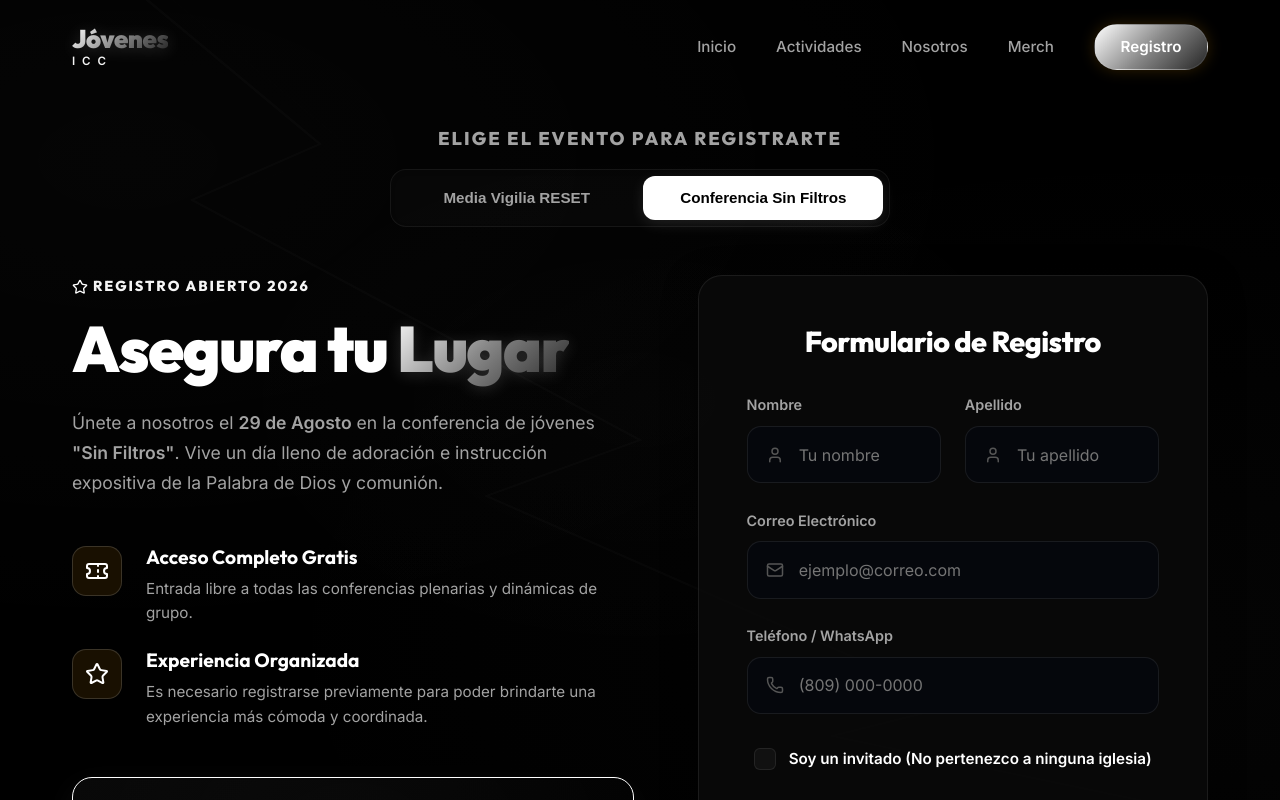
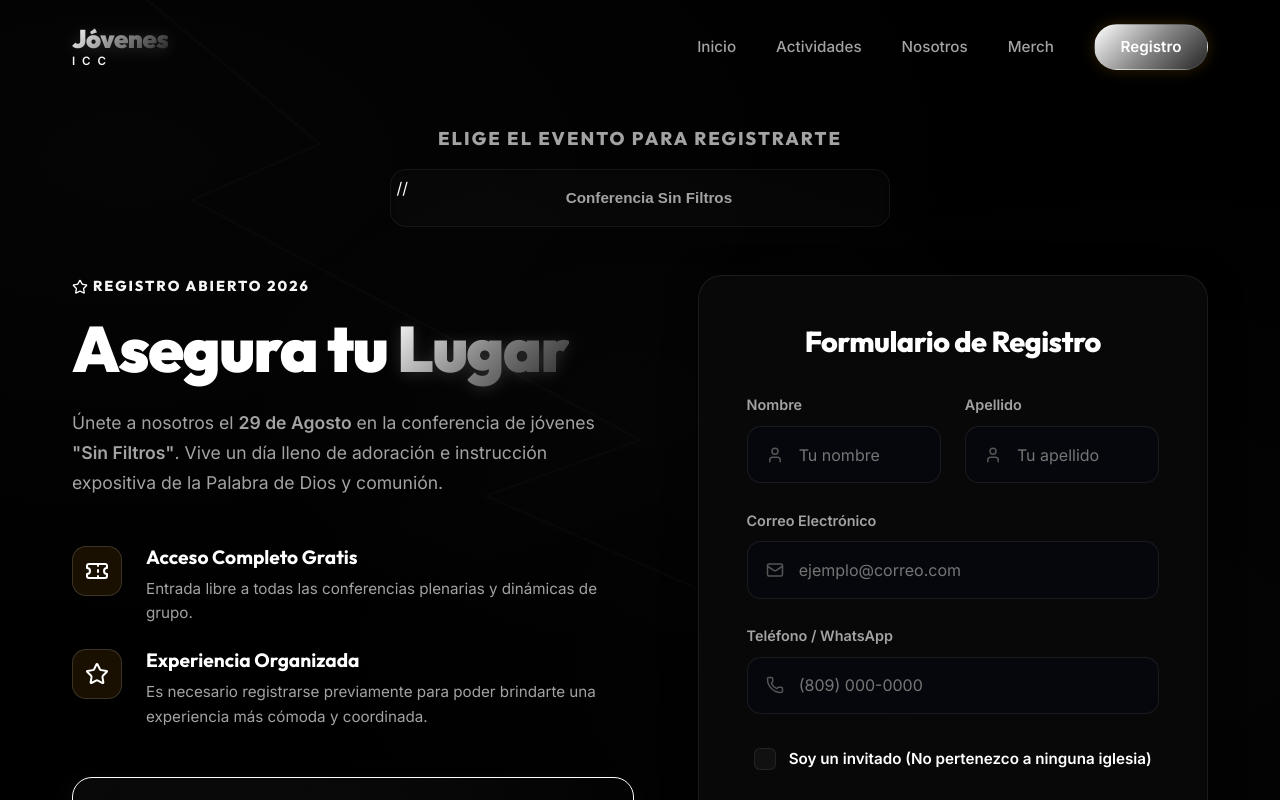
Before and after one commit to Kevito11/OneTwentyOne-kvaldez, a React (Vite) app: page /registro in a window 1280 px wide. Shown: the top 800 px of the page. Built offline with nearby package versions, Linux system fonts and the light colour scheme.

Commit message:
Comment out Media Vigilia button in registration
Comment out the 'Media Vigilia RESET' button and its associated code.

```diff
--- a/src/pages/Registration/Registration.jsx
+++ b/src/pages/Registration/Registration.jsx
@@ -586,18 +586,19 @@ const Registration = () => {
           <div className="registration-selector-container animate-fade-in">
             <h2 className="registration-select-title">Elige el evento para registrarte</h2>
             <div className="registration-event-tabs centered">
-              <button
+         //     <button
                 type="button"
                 className={`reg-tab-btn ${selectedEvent === 'vigilia' ? 'active' : ''}`}
                 onClick={() => handleEventChange('vigilia')}
               >
-                Media Vigilia RESET
+           {/*
+           Media Vigilia RESET
               </button>
               <button
                 type="button"
                 className={`reg-tab-btn ${selectedEvent === 'conferencia' ? 'active' : ''}`}
                 onClick={() => handleEventChange('conferencia')}
-              >
+              > */}
                 Conferencia Sin Filtros
               </button>
             </div>
```
